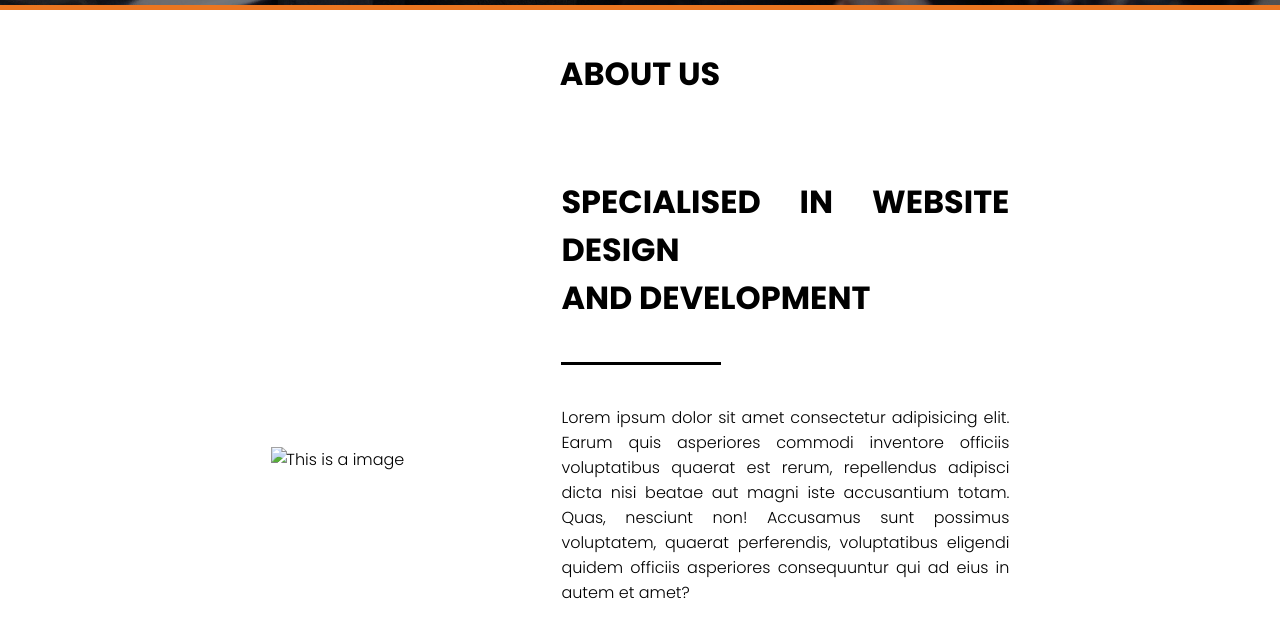
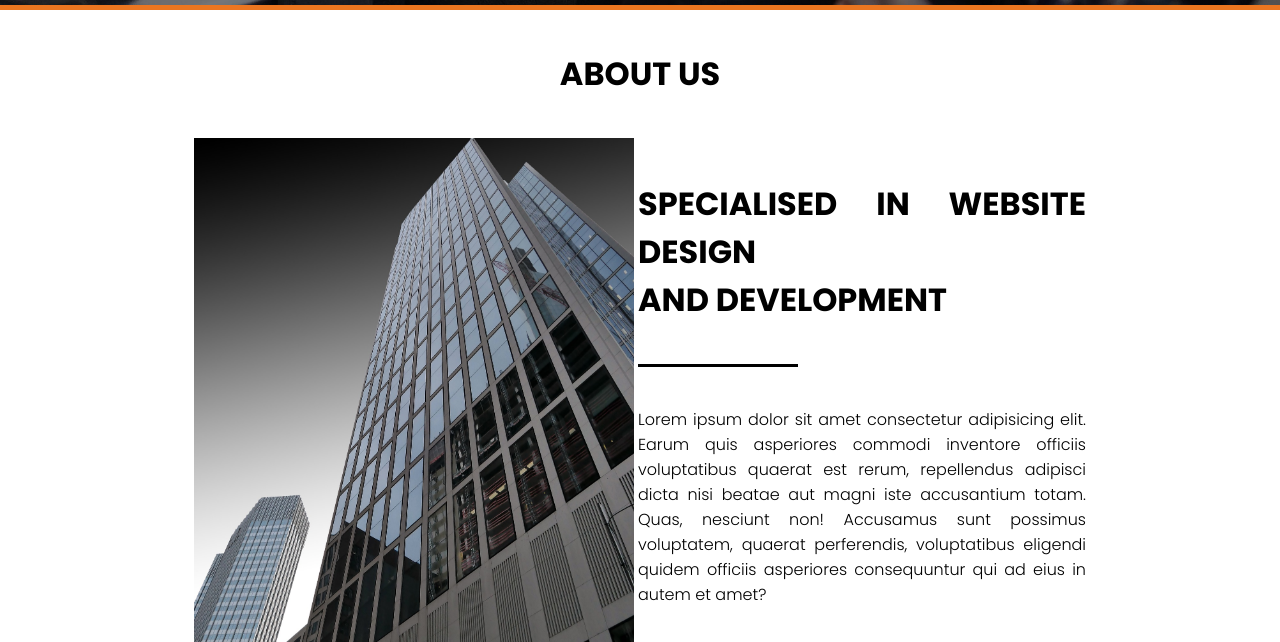
Before and after one commit to nikhiljain7099/softech.github.io, a plain HTML site: page index.html in a window 1280 px wide. Shown: the part 1078-1720 px from the top of the page. Drawn offline with Linux system fonts and the light colour scheme.

Commit message:
Update index.html

```diff
--- a/index.html
+++ b/index.html
@@ -49,7 +49,7 @@
     <div class="container-3">
     <div class="container-2">
         <div class="img">
-        <img src="/architecture-4335215_1920.jpg" alt="This is a image">
+        <img src="photos/architecture-4335215_1920.jpg" alt="This is a image">
         </div>
         <div class="content">
             <h1>SPECIALISED IN WEBSITE DESIGN <br> AND DEVELOPMENT</h1>
```
